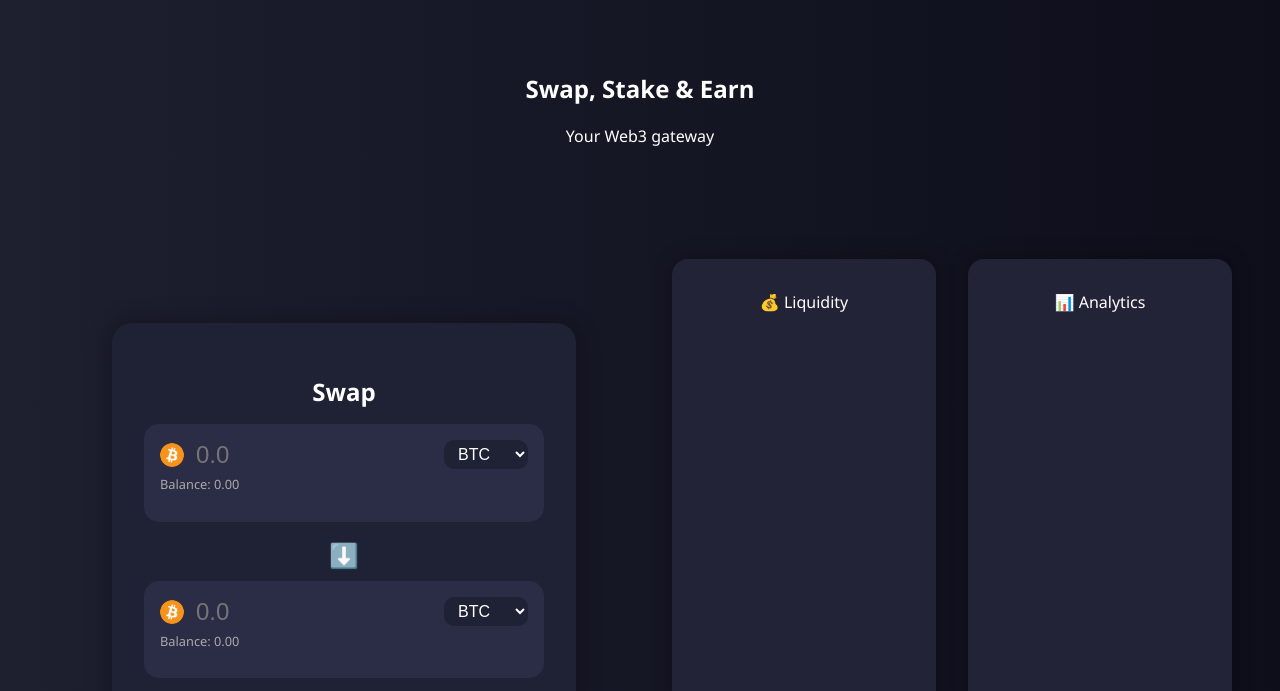
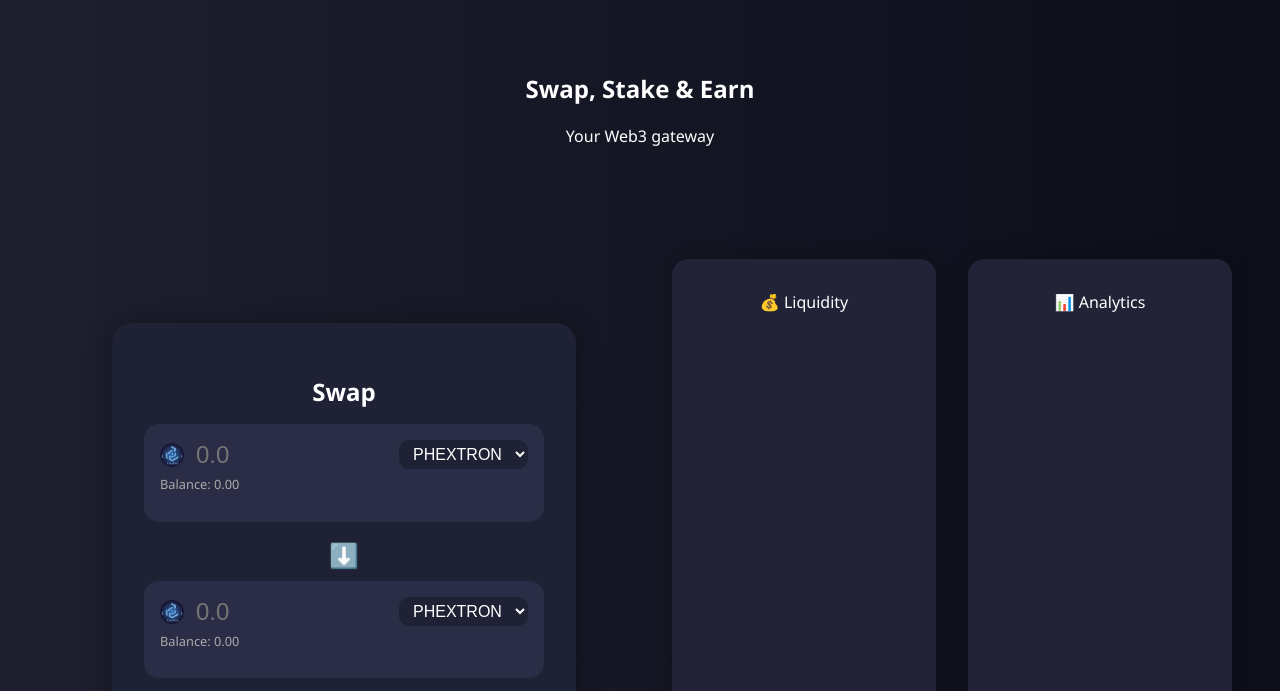
Before and after one commit to Phanurat/phextron, a website: page public/index.html in a window 1280 px wide. Shown: the part 102-793 px from the top of the page. Drawn offline with nearby package versions, Linux system fonts and the light colour scheme.

Commit message:
update mycoin

```diff
--- a/public/index.html
+++ b/public/index.html
@@ -65,6 +65,7 @@
                                 <img id="fromIcon" src="./assets/tokens/btc.png" class="token-icon" />
                                 <input type="number" id="fromAmount" placeholder="0.0" />
                                 <select id="fromToken">
+                                    <option value="PHEXTRON" data-icon="./assets/tokens/coin.png">PHEXTRON</option>
                                     <option value="BTC" data-icon="./assets/tokens/btc.png">BTC</option>
                                     <option value="ETH" data-icon="./assets/tokens/eth.png">ETH</option>
                                     <option value="USDT" data-icon="./assets/tokens/usdt.png">USDT</option>
@@ -81,6 +82,7 @@
                                 <img id="toIcon" src="./assets/tokens/btc.png" class="token-icon" />
                                 <input type="number" id="toAmount" placeholder="0.0" disabled />
                                 <select id="toToken">
+                                    <option value="PHEXTRON" data-icon="./assets/tokens/coin.png">PHEXTRON</option>
                                     <option value="BTC" data-icon="./assets/tokens/btc.png">BTC</option>
                                     <option value="ETH" data-icon="./assets/tokens/eth.png">ETH</option>
                                     <option value="USDT" data-icon="./assets/tokens/usdt.png">USDT</option>
@@ -103,6 +105,7 @@
                             const priceImpact = document.getElementById("priceImpact");
 
                             const tokenIdMap = {
+                                "PHEXTRON": "ADA",
                                 "BTC": "bitcoin",
                                 "ETH": "ethereum",
                                 "USDT": "tether",
```
Also changed, not shown: public/assets/tokens/coin.png (added).
